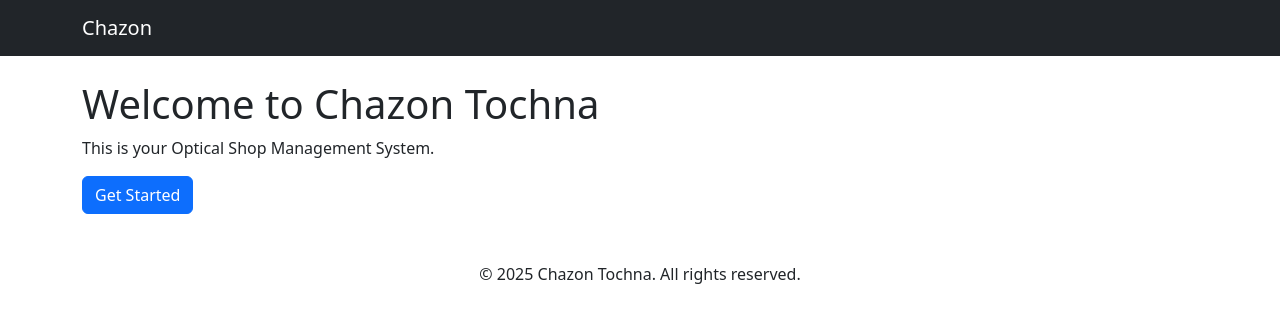
After one commit to LamSol/chazon-tochna, a Flask app: template templates/home.html in a window 1280 px wide. The commit adds this page. Shown: the top 323 px of the page. Run offline with Flask 3, Linux system fonts and the light colour scheme; the template is opened without the code that fills it, so the values that code supplies are empty.

Commit message:
Name updated and first page created

```diff
--- a/app.py
+++ b/app.py
@@ -4,7 +4,7 @@ app = Flask(__name__)
 
 @app.route('/')
 def home():
-    return render_template('layout.html')
+    return render_template('home.html')
 
 if __name__ == '__main__':
     app.run(debug=True)
--- /dev/null
+++ b/templates/home.html
@@ -0,0 +1,9 @@
+{% extends "layout.html" %}
+
+{% block content %}
+    <div class = "container">
+        <h1>Welcome to Chazon Tochna</h1>
+        <p>This is your Optical Shop Management System.</p>
+        <a href ="#" class = "btn btn-primary">Get Started</a>
+    </div>
+{% endblock %}
--- a/templates/layout.html
+++ b/templates/layout.html
@@ -1,12 +1,22 @@
 <!DOCTYPE html>
-<html lang = "en">
-    <head>
-        <meta charset = "UTF-8">
-        <title>Chazon</title>
-        <link rel = "stylesheet" href ="{{ url_for('static',filename = 'css/style.css')}}">
-    </head>
-    <body>
-        <h1>Welcome to Chazon!</h1>
-        <p1>This will be the optical management system.</p1>
-    </body>
-</html>>
+<html lang="en">
+<head>
+    <meta charset="UTF-8">
+    <title>Chazon</title>
+    <link rel="stylesheet" href="{{ url_for('static', filename='css/style.css') }}">
+    <link rel="stylesheet" href="https://cdn.jsdelivr.net/npm/bootstrap@5.3.0/dist/css/bootstrap.min.css">
+</head>
+<body>
+    <nav class="navbar navbar-dark bg-dark mb-4">
+        <div class="container">
+            <a class="navbar-brand" href="/">Chazon</a>
+        </div>
+    </nav>
+
+    {% block content %}{% endblock %}
+
+    <footer class="text-center mt-5">
+        <p>&copy; 2025 Chazon Tochna. All rights reserved.</p>
+    </footer>
+</body>
+</html>
```
